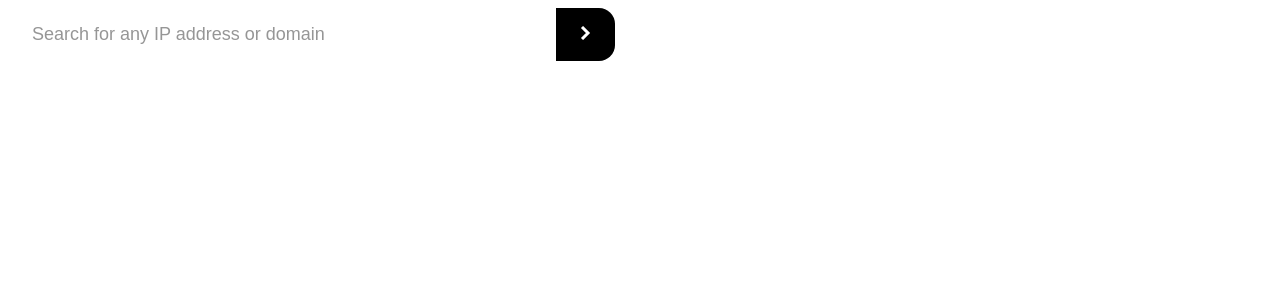
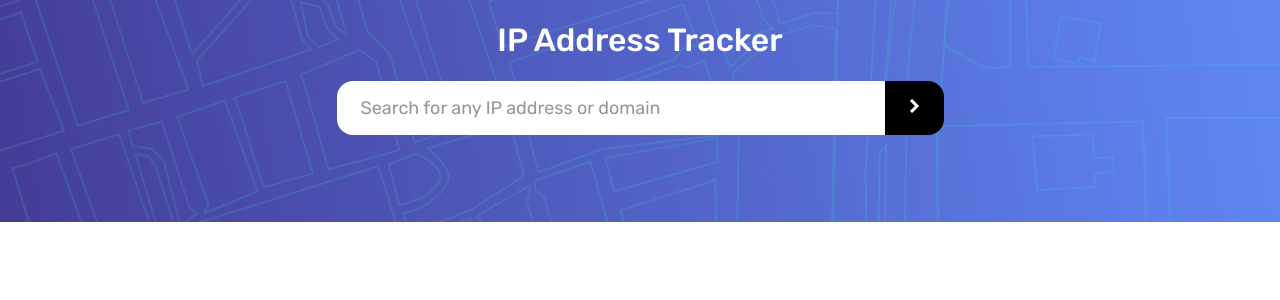
Before and after one commit to jakubjanik1/ip-address-tracker, a React (Create React App) app: page / in a window 1280 px wide. Shown: the top 300 px of the page. Built offline with nearby package versions, Linux system fonts and the light colour scheme; the HTML template or start-up script is replaced by a standard one.

Commit message:
Add some global styles

```diff
--- a/public/index.html
+++ b/public/index.html
@@ -1,9 +1,10 @@
 <!DOCTYPE html>
 <html lang="en">
   <head>
-    <meta charset="utf-8" />
-    <link rel="icon" href="%PUBLIC_URL%/favicon.ico" />
-    <meta name="viewport" content="width=device-width, initial-scale=1" />
+    <meta charset="utf-8">
+    <link rel="icon" href="%PUBLIC_URL%/favicon.ico">
+    <link href="https://fonts.googleapis.com/css2?family=Rubik:wght@400;500;700&display=swap" rel="stylesheet">
+    <meta name="viewport" content="width=device-width, initial-scale=1">
     <title>Frontend Mentor | IP Address Tracker</title>
   </head>
   <body>
--- a/src/App.js
+++ b/src/App.js
@@ -1,8 +1,35 @@
 import React from 'react'
 import { SearchAddress } from './components/SearchAddress'
+import styled,{ createGlobalStyle } from 'styled-components'
+
+const GlobalStyle = createGlobalStyle`
+    body {
+        background: url('img/pattern-bg.png') no-repeat;
+        background-size: cover;
+        font-family: 'Rubik', sans-serif;
+        margin: 0;
+    }
+`
+
+const Container = styled.div`
+    display: flex;
+    flex-direction: column;
+    align-items: center;
+`
+
+const Header = styled.h1`
+    color: #fff;
+    font-weight: 500;
+`
 
 export default function App() {
     return (
-        <SearchAddress />
+        <>
+            <GlobalStyle />
+            <Container>
+                <Header>IP Address Tracker</Header>
+                <SearchAddress />
+            </Container>
+        </>
     )
 }
--- a/src/components/SearchAddress.js
+++ b/src/components/SearchAddress.js
@@ -7,6 +7,7 @@ const Form = styled.form`
 
 const Input = styled.input`
     font-size: 18px;
+    font-family: inherit;
     color: hsl(0, 0%, 17%);
     padding: 1rem 1.5rem;
     border: 0;
```
